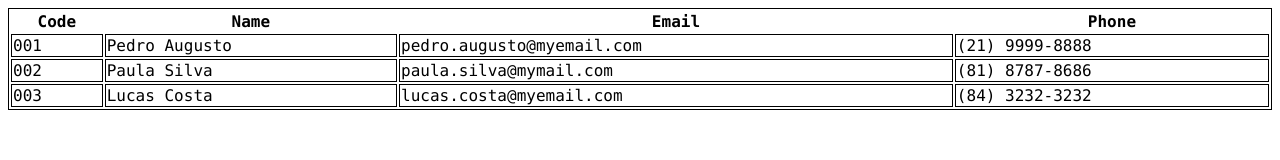
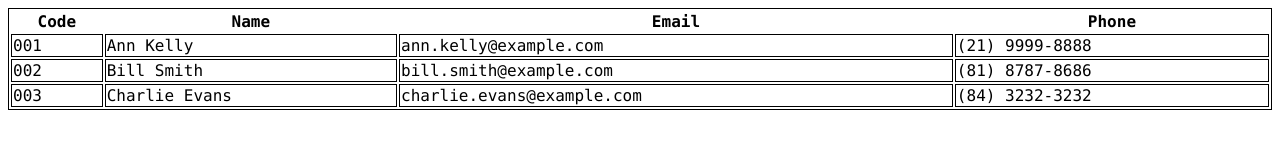
Before and after one commit to hnakamur/editable_html_table_example, a plain HTML site: page index.html in a window 1280 px wide. Drawn offline with nearby package versions, Linux system fonts and the light colour scheme.

Commit message:
Use English names to avoid Google translation toolbar shows up.

```diff
--- a/index.html
+++ b/index.html
@@ -20,20 +20,20 @@
         <tbody>
             <tr>
                 <td>001</td>
-                <td>Pedro Augusto</td>
-                <td>pedro.augusto@myemail.com</td>
+                <td>Ann Kelly</td>
+                <td>ann.kelly@example.com</td>
                 <td>(21) 9999-8888</td>
             </tr>
             <tr>
                 <td>002</td>
-                <td>Paula Silva</td>
-                <td>paula.silva@mymail.com</td>
+                <td>Bill Smith</td>
+                <td>bill.smith@example.com</td>
                 <td>(81) 8787-8686</td>
             </tr>
             <tr>
                 <td>003</td>
-                <td>Lucas Costa</td>
-                <td>lucas.costa@myemail.com</td>
+                <td>Charlie Evans</td>
+                <td>charlie.evans@example.com</td>
                 <td>(84) 3232-3232</td>
             </tr>
         </tbody>
```
